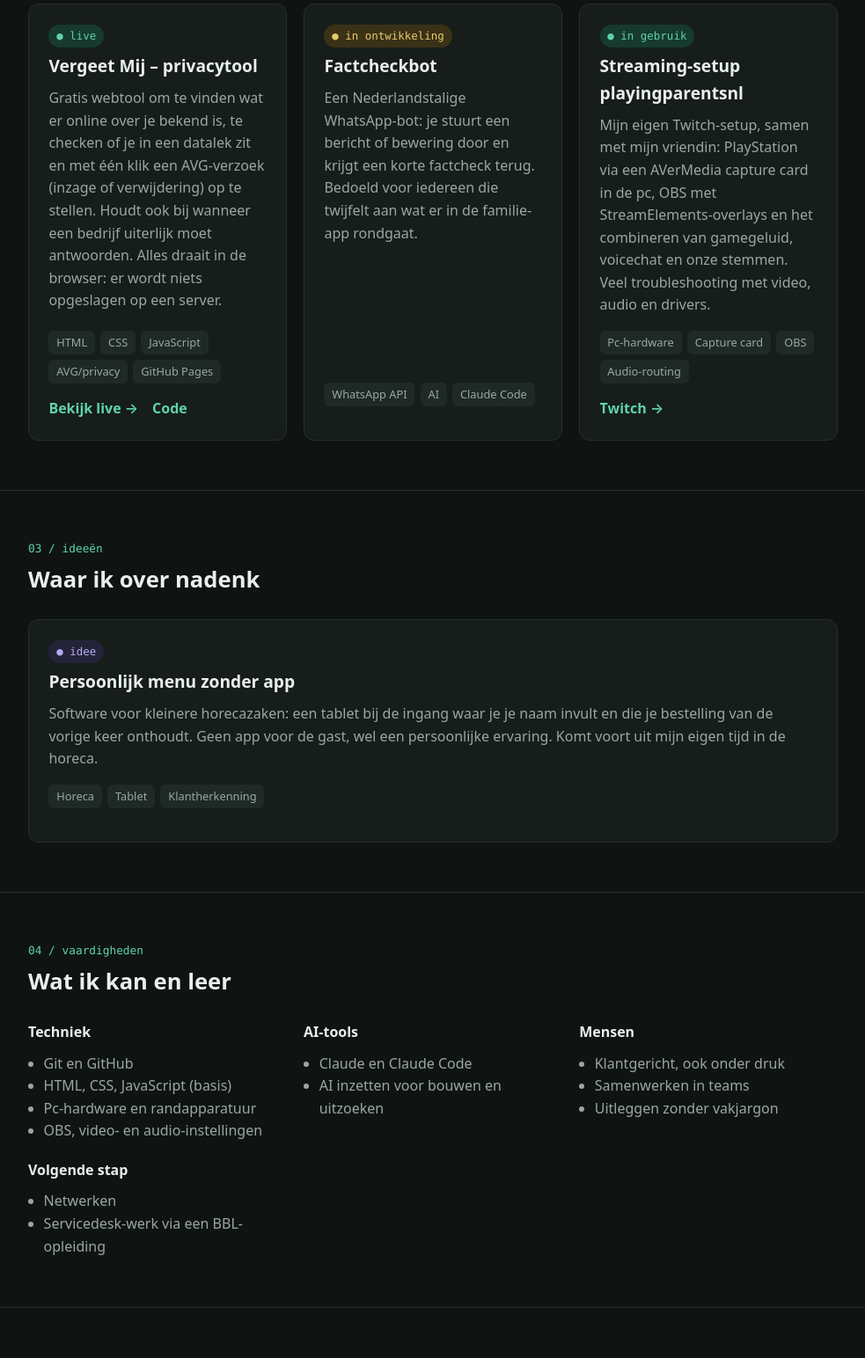
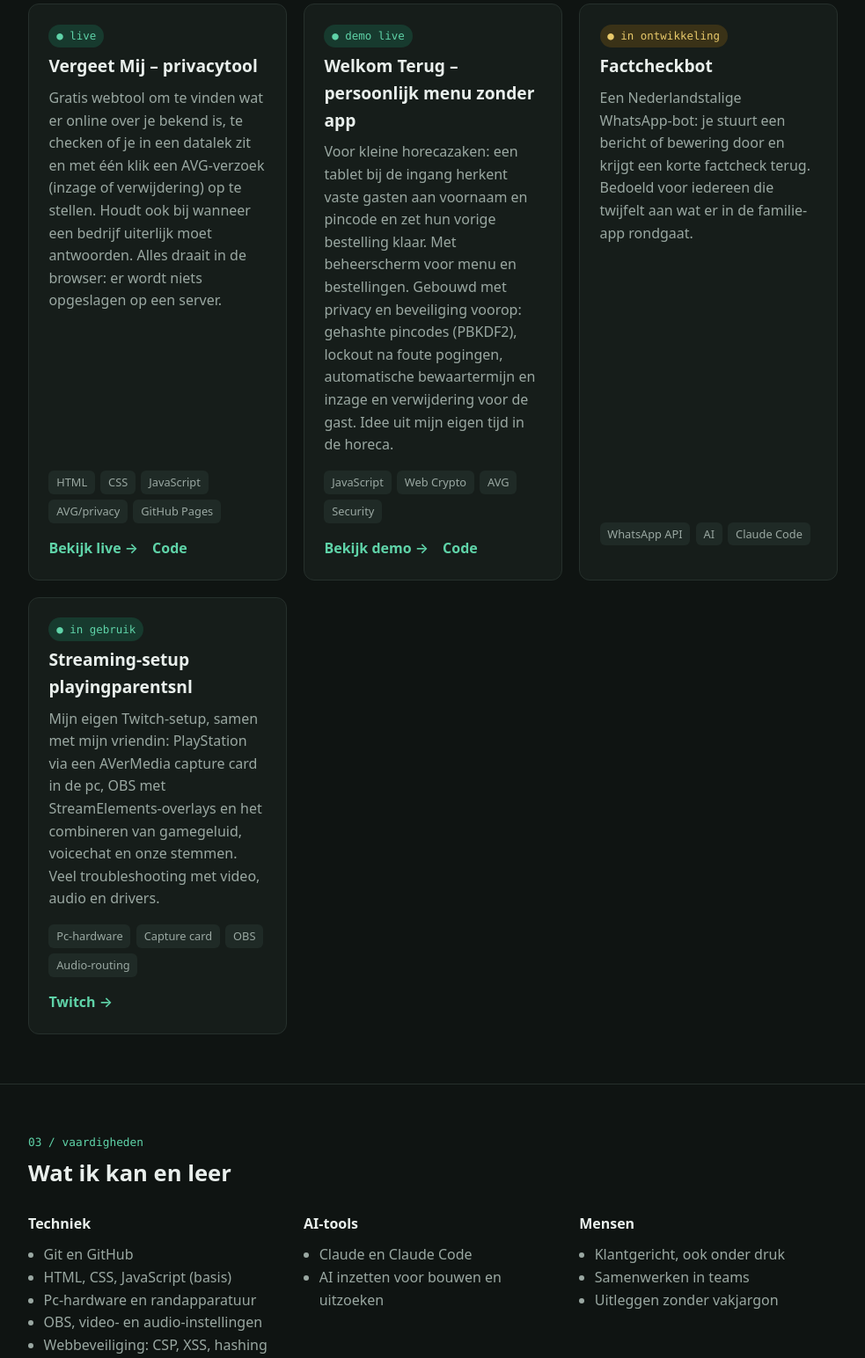
Before and after one commit to freed-cloud/freed-cloud.github.io, a plain HTML site: page index.html in a window 1280 px wide. Shown: the part 1256-2800 px from the top of the page at 88% size, without its empty margins (148-1131 px from the left). Drawn offline with Linux system fonts and the light colour scheme.

Commit message:
Project Welkom Terug toegevoegd
Co-Authored-By: Claude Opus 5.5 <noreply@anthropic.com>
Claude-Session: https://claude.ai/code/session_01GXN57gGykov9GcA3eB4ysH

```diff
--- a/index.html
+++ b/index.html
@@ -18,8 +18,7 @@
     <ul>
       <li><a href="#over">Over mij</a></li>
       <li><a href="#projecten">Projecten</a></li>
-      <li><a href="#ideeen">Ideeën</a></li>
-      <li><a href="#vaardigheden">Vaardigheden</a></li>
+            <li><a href="#vaardigheden">Vaardigheden</a></li>
       <li><a href="#contact">Contact</a></li>
     </ul>
   </div>
@@ -68,6 +67,13 @@
       </article>
 
       <article class="card">
+        <span class="status live">● demo live</span>
+        <h3>Welkom Terug – persoonlijk menu zonder app</h3>
+        <p>Voor kleine horecazaken: een tablet bij de ingang herkent vaste gasten aan voornaam en pincode en zet hun vorige bestelling klaar. Met beheerscherm voor menu en bestellingen. Gebouwd met privacy en beveiliging voorop: gehashte pincodes (PBKDF2), lockout na foute pogingen, automatische bewaartermijn en inzage en verwijdering voor de gast. Idee uit mijn eigen tijd in de horeca.</p>
+        <div class="tags"><span>JavaScript</span><span>Web Crypto</span><span>AVG</span><span>Security</span></div>
+        <div class="links"><a href="https://freed-cloud.github.io/welkom-terug/" target="_blank" rel="noopener noreferrer">Bekijk demo →</a><a href="https://github.com/freed-cloud/welkom-terug" target="_blank" rel="noopener noreferrer">Code</a></div>
+      </article>
+      <article class="card">
         <span class="status dev">● in ontwikkeling</span>
         <h3>Factcheckbot</h3>
         <p>Een Nederlandstalige WhatsApp-bot: je stuurt een bericht of bewering door en krijgt een korte factcheck terug. Bedoeld voor iedereen die twijfelt aan wat er in de familie-app rondgaat.</p>
@@ -86,25 +92,13 @@
   </div>
 </section>
 
-<section id="ideeen">
-  <div class="wrap">
-    <h2><small>03 / ideeën</small>Waar ik over nadenk</h2>
-    <div class="grid">
-      <article class="card">
-        <span class="status idea">● idee</span>
-        <h3>Persoonlijk menu zonder app</h3>
-        <p>Software voor kleinere horecazaken: een tablet bij de ingang waar je je naam invult en die je bestelling van de vorige keer onthoudt. Geen app voor de gast, wel een persoonlijke ervaring. Komt voort uit mijn eigen tijd in de horeca.</p>
-        <div class="tags"><span>Horeca</span><span>Tablet</span><span>Klantherkenning</span></div>
-      </article>
-    </div>
-  </div>
-</section>
+
 
 <section id="vaardigheden">
   <div class="wrap">
-    <h2><small>04 / vaardigheden</small>Wat ik kan en leer</h2>
+    <h2><small>03 / vaardigheden</small>Wat ik kan en leer</h2>
     <div class="skills">
-      <div><h3>Techniek</h3><ul><li>Git en GitHub</li><li>HTML, CSS, JavaScript (basis)</li><li>Pc-hardware en randapparatuur</li><li>OBS, video- en audio-instellingen</li></ul></div>
+      <div><h3>Techniek</h3><ul><li>Git en GitHub</li><li>HTML, CSS, JavaScript (basis)</li><li>Pc-hardware en randapparatuur</li><li>OBS, video- en audio-instellingen</li><li>Webbeveiliging: CSP, XSS, hashing</li></ul></div>
       <div><h3>AI-tools</h3><ul><li>Claude en Claude Code</li><li>AI inzetten voor bouwen en uitzoeken</li></ul></div>
       <div><h3>Mensen</h3><ul><li>Klantgericht, ook onder druk</li><li>Samenwerken in teams</li><li>Uitleggen zonder vakjargon</li></ul></div>
       <div><h3>Volgende stap</h3><ul><li>Netwerken</li><li>Servicedesk-werk via een BBL-opleiding</li></ul></div>
@@ -114,7 +108,7 @@
 
 <section id="pad">
   <div class="wrap">
-    <h2><small>05 / pad</small>Mijn route</h2>
+    <h2><small>04 / pad</small>Mijn route</h2>
     <ul class="timeline">
       <li><div class="when">2015 – 2019</div><strong>Horeca</strong><p>Serveerder en barmedewerker in Venlo: gastvrijheid, snel schakelen, klanten helpen.</p></li>
       <li><div class="when">2020 – 2022</div><strong>Retail</strong><p>Verkoopmedewerker bij Interlux en New Yorker.</p></li>
```
